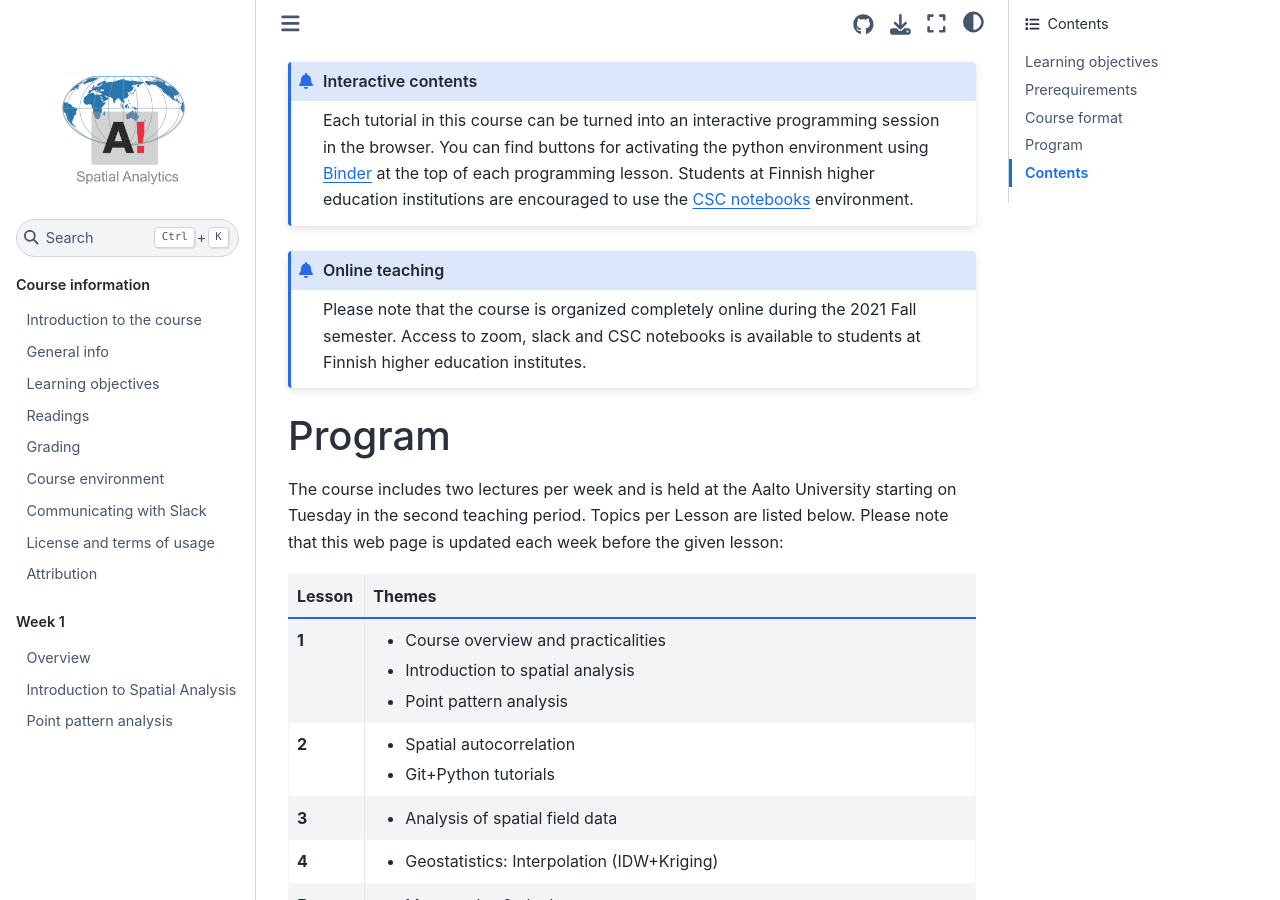
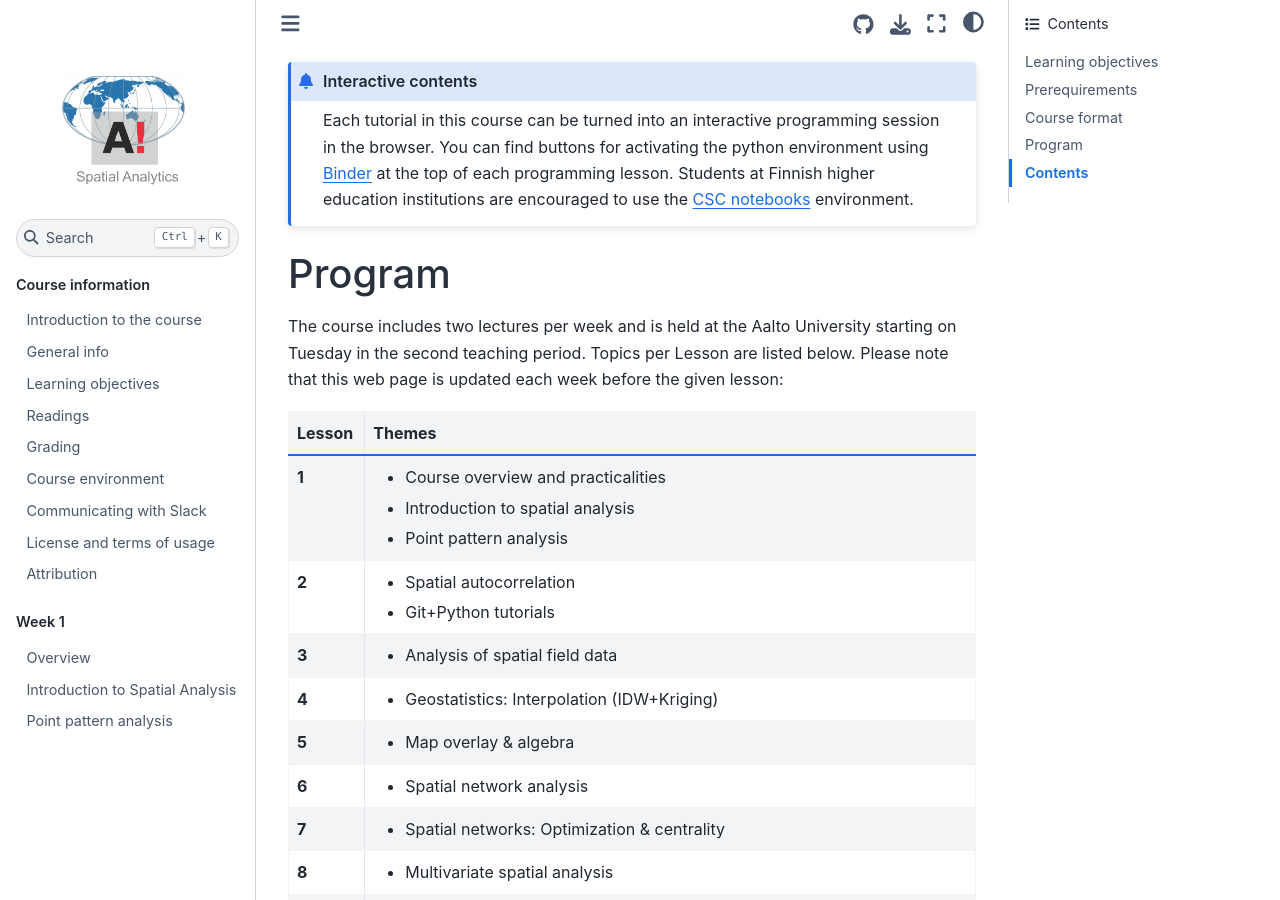
Before and after one commit to AaltoGIS/Spatial-Analytics, a Sphinx documentation site: the page built from source/index.rst, in a window 1280 px wide and 900 px high, scrolled down 2228 px. Built offline with Sphinx 7.4.7 and the Sphinx Book theme 1.1.4, drawn with Linux system fonts in a browser that asks for light colours.

Commit message:
Remove old information

```diff
--- a/source/index.rst
+++ b/source/index.rst
@@ -75,11 +75,6 @@ discuss and work together with other students while working on the weekly exerci
     Each tutorial in this course can be turned into an interactive programming session in the browser.
     You can find buttons for activating the python environment using `Binder <https://mybinder.readthedocs.io/en/latest/>`__ at the top of each programming lesson.
     Students at Finnish higher education institutions are encouraged to use the `CSC notebooks <https://notebooks.csc.fi/>`__ environment.
-
-.. admonition:: Online teaching
-
-    Please note that the course is organized completely online during the 2021 Fall semester.
-    Access to zoom, slack and CSC notebooks is available to students at Finnish higher education institutes.
 
 Program
 -------
```
